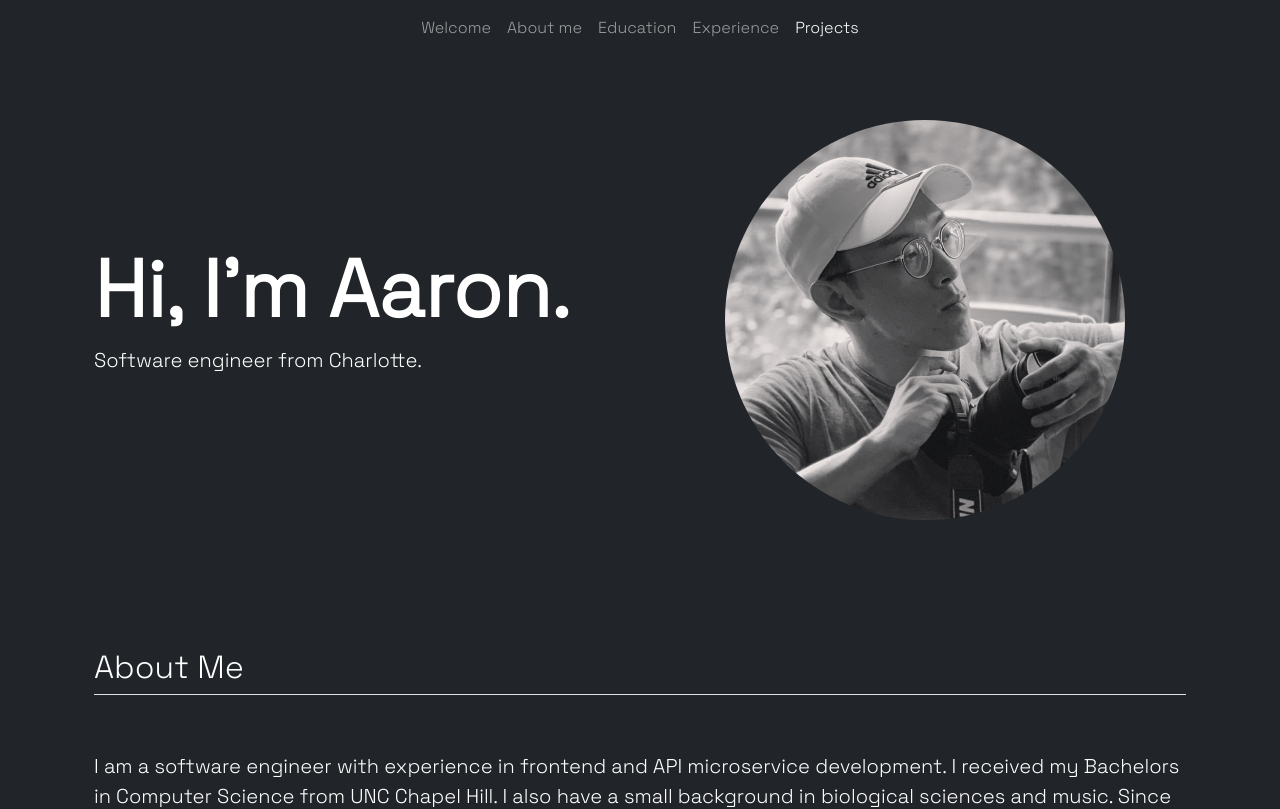
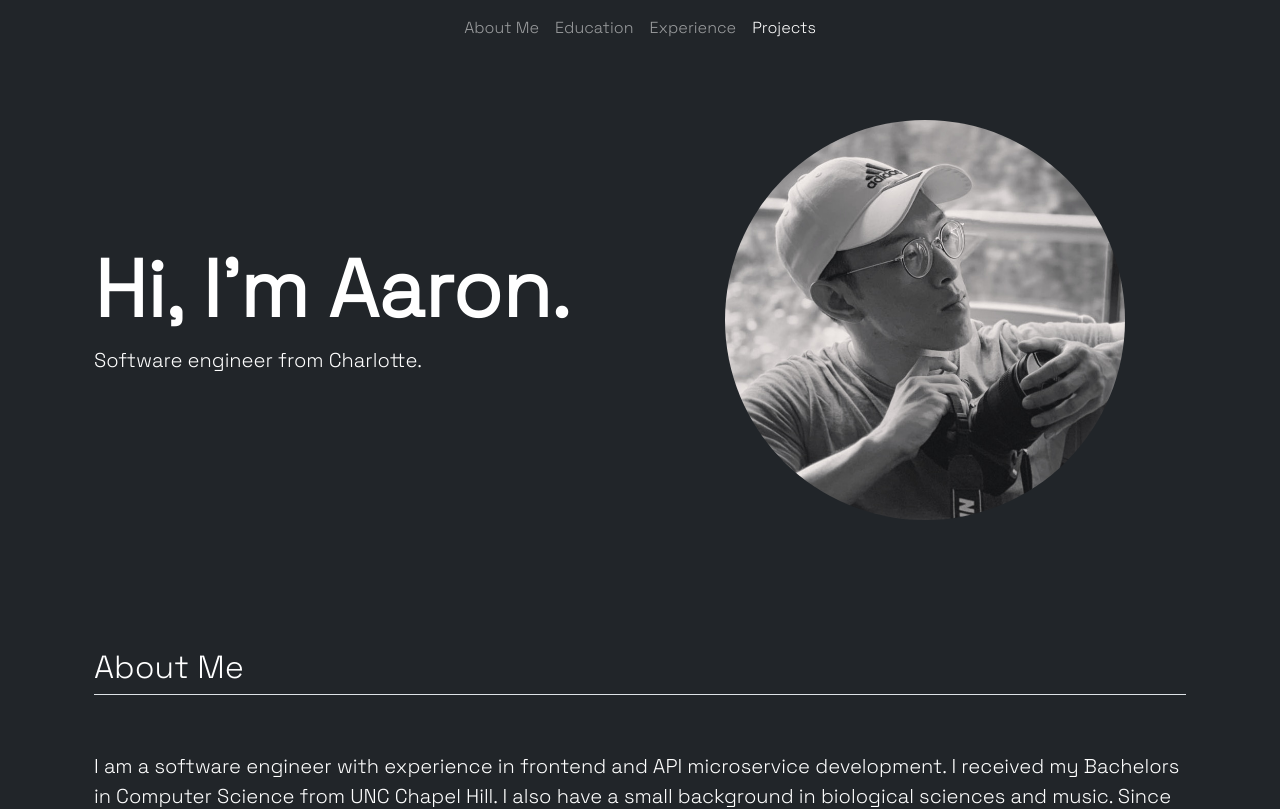
Before and after one commit to aarozhang/portfolio, a React (Create React App) app: page / in a window 1280 px wide. Shown: the top 809 px of the page. Built offline with nearby package versions, Linux system fonts and the light colour scheme.

Commit message:
Removed welcome from navbar

```diff
--- a/src/components/Navbar/navbar.jsx
+++ b/src/components/Navbar/navbar.jsx
@@ -44,20 +44,10 @@ function Navbar() {
 							<motion.a
 								class="nav-link active"
 								aria-current="page"
-								href="#Welcome"
-								variants={navbarItemMotion}
-							>
-								Welcome
-							</motion.a>
-						</li>
-						<li class="nav-item">
-							<motion.a
-								class="nav-link"
-								aria-current="page"
 								href="#AboutMe"
 								variants={navbarItemMotion}
 							>
-								About me
+								About Me
 							</motion.a>
 						</li>
 						<li class="nav-item">
--- a/src/components/Title/title.jsx
+++ b/src/components/Title/title.jsx
@@ -3,7 +3,7 @@ import { motion } from "framer-motion";
 
 function Title() {
 	return (
-		<div class="container col-xxl-10 px-4 py-4 mt-5 mb-2" id="Welcome">
+		<div class="container col-xxl-10 px-4 py-4 mt-5 mb-2">
 			<motion.div
 				class="row flex-lg-row-reverse align-items-center g-5 py-5"
 				initial={{ opacity: 0 }}
```
